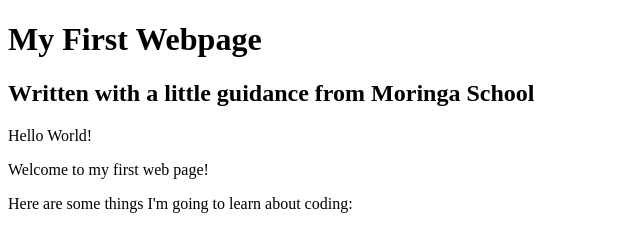
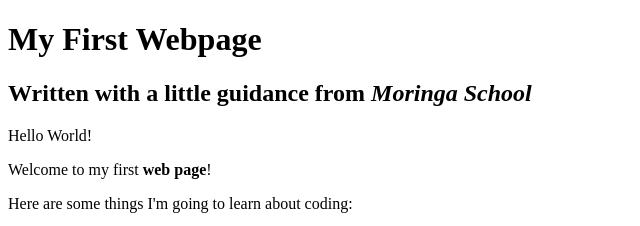
Before and after one commit to ChadKoo/My-first-website, a plain HTML site: page my-first-website.html in a window 1280 px wide. Shown: the top 226 px of the page, 0-640 px from the left. Drawn offline with Linux system fonts and the light colour scheme.

Commit message:
inline elements

```diff
--- a/my-first-website.html
+++ b/my-first-website.html
@@ -5,10 +5,10 @@
   </head>
   <body>
     <h1>My First Webpage</h1>
-    <h2>Written with a little guidance from Moringa School</h2
+    <h2>Written with a little guidance from <em>Moringa School</em></h2
       >
     <p>Hello World!</p>
-    <p>Welcome to my first web page!</p>
+    <p>Welcome to my first <strong>web page</strong>!</p>
 
     <p>Here are some things I'm going to learn about coding:</p>
     <ul>
```
